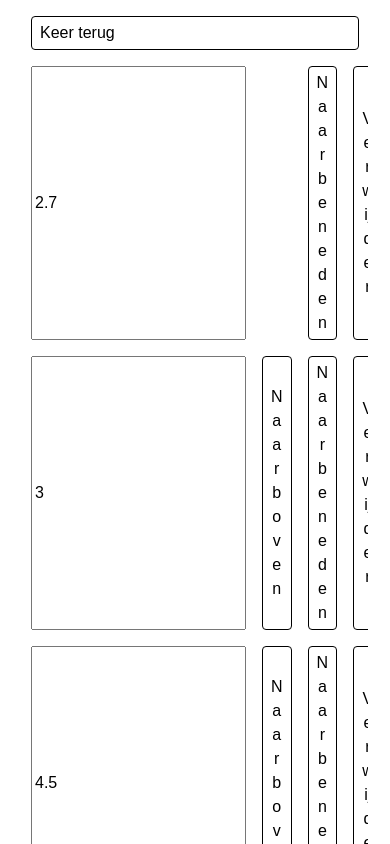
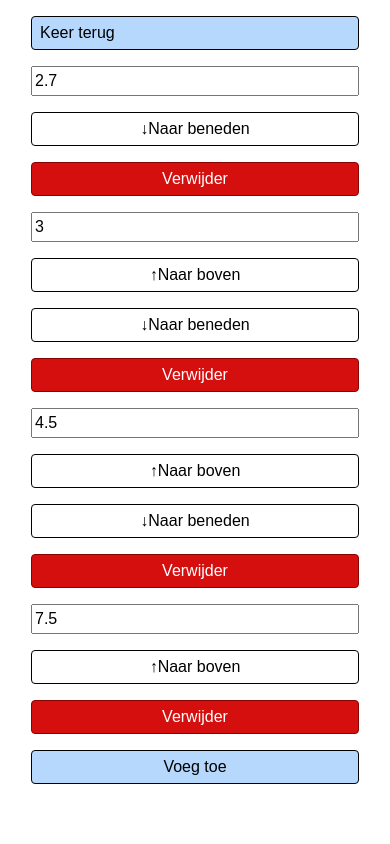
Before and after one commit to MatthiasKunnen/gino, a SvelteKit app: page /edit in a window 390 px wide. Built offline with nearby package versions, Linux system fonts and the light colour scheme.

Commit message:
Improve UX of price edit page
- Mobile responsive.
- Button colors.

```diff
--- a/src/routes/edit/+page.svelte
+++ b/src/routes/edit/+page.svelte
@@ -70,24 +70,24 @@
 		setItems(items);
 	}
 </script>
-<a href="/">Keer terug</a>
+<a href="/" class="accent">Keer terug</a>
 <div class="prices">
 	{#each items as item, i}
 		<input type="number" onchange="{e => updatePrice(i, e)}" value={item.cost} min="1" step="0.01"/>
 		{#if i > 0}
-			<button onclick="{() => moveUp(i)}">Naar boven</button>
+			<button onclick="{() => moveUp(i)}">↑Naar boven</button>
 		{:else}
-			<span></span>
+			<span class="empty"></span>
 		{/if}
 		{#if i < items.length - 1}
-			<button onclick="{() => moveDown(i)}">Naar beneden</button>
+			<button onclick="{() => moveDown(i)}">↓Naar beneden</button>
 		{:else}
-			<span></span>
+			<span class="empty"></span>
 		{/if}
-		<button onclick="{() => remove(i)}">Verwijder</button>
+		<button class="danger" onclick="{() => remove(i)}">Verwijder</button>
 	{/each}
 </div>
-<button onclick="{addItem}">
+<button class="accent" onclick="{addItem}">
 	Voeg toe
 </button>
 
@@ -97,5 +97,20 @@
 		grid-template-columns: 1fr auto auto auto;
 		gap: 1em;
 		margin: 1em 0;
+
+		@media (max-width: 599px) {
+			grid-template-columns: repeat(3, auto);
+			input {
+				grid-column: 1 / -1;
+			}
+		}
+
+		@media (max-width: 399px) {
+			grid-template-columns: 1fr;
+
+			.empty {
+				display: none;
+			}
+		}
 	}
 </style>
--- a/src/routes/global.scss
+++ b/src/routes/global.scss
@@ -67,4 +67,21 @@ a, button {
 			background-color: #f4f4f4;
 		}
 	}
+
+	&.danger {
+		border-color: #8a0202;
+		background-color: #d50e0e;
+		color: white;
+		--button-click-color: #c15c5c;
+
+		@media (hover: hover) {
+			&:focus, &:hover {
+				background-color: #ba4545;
+			}
+		}
+	}
+
+	&.accent {
+		background-color: rgb(182 216 252);
+	}
 }
```
